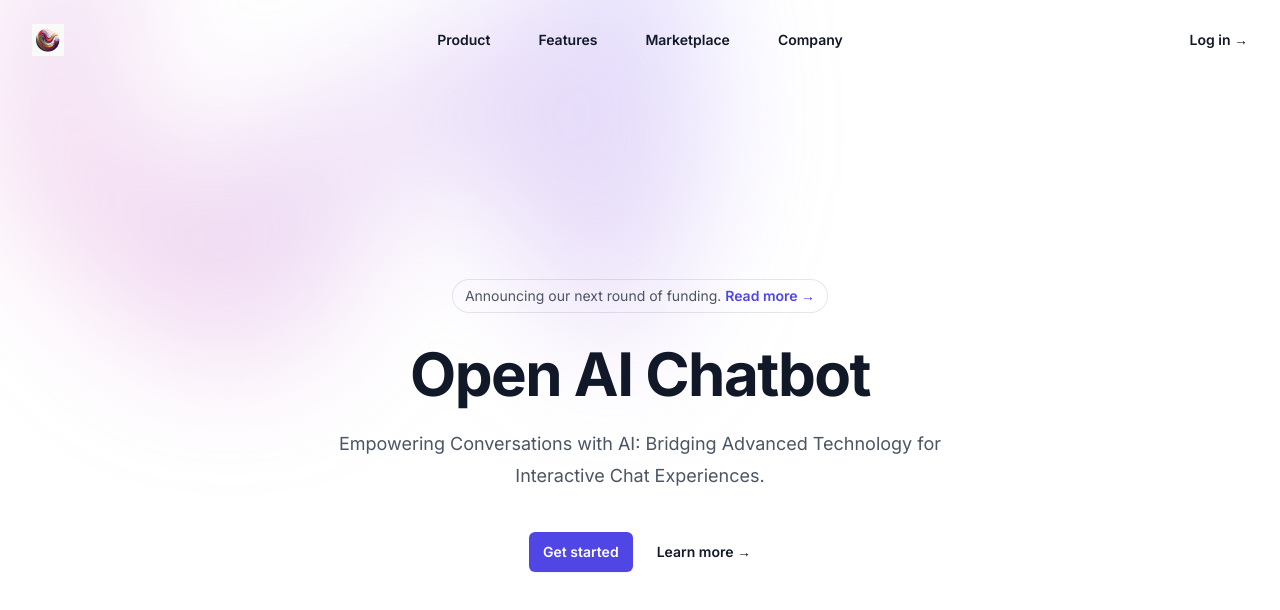
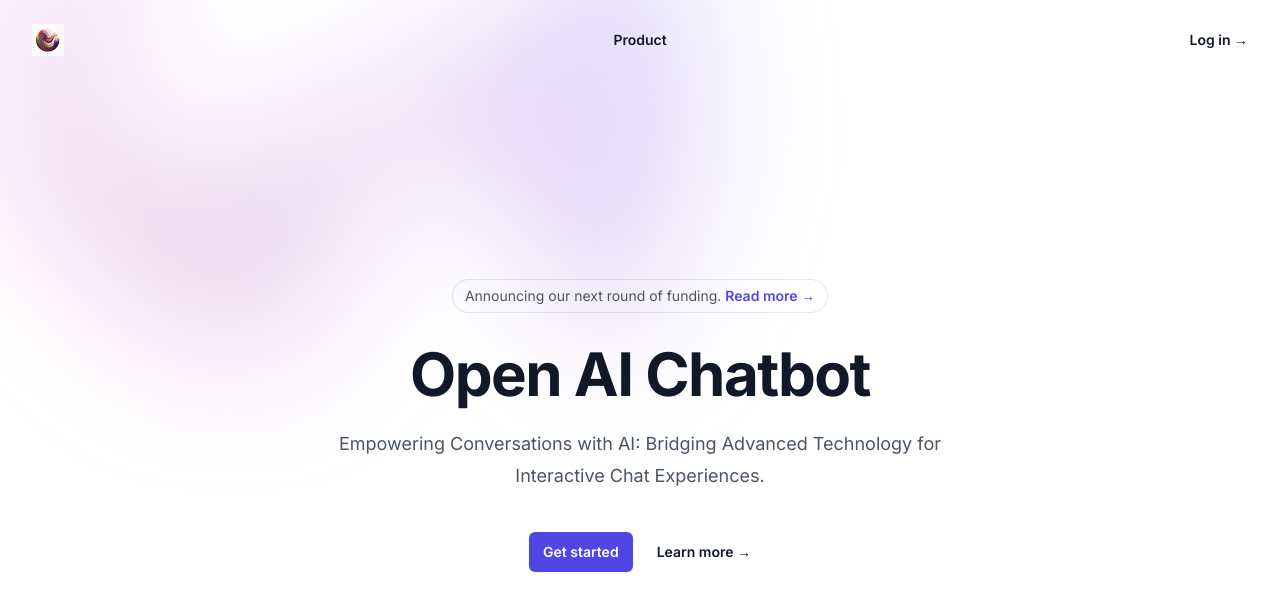
Before and after one commit to ajinsunny/openai-chatbot, a Next.js app: page / in a window 1280 px wide. Shown: the top 610 px of the page. Built offline with nearby package versions, Linux system fonts and the light colour scheme.

Commit message:
Update navigation links in page.tsx

```diff
--- a/app/page.tsx
+++ b/app/page.tsx
@@ -6,10 +6,10 @@ import { Bars3Icon, XMarkIcon } from "@heroicons/react/24/outline";
 import Image from "next/image";
 
 const navigation = [
-  { name: "Product", href: "#" },
-  { name: "Features", href: "#" },
-  { name: "Marketplace", href: "#" },
-  { name: "Company", href: "#" },
+  { name: "Product", href: "/chatinterface" },
+  // { name: "Features", href: "#" },
+  // { name: "Marketplace", href: "#" },
+  // { name: "Company", href: "#" },
 ];
 
 export default function Example() {
```
Also changed, not shown: 1 other file (tests, documents, lock files or other folders).
